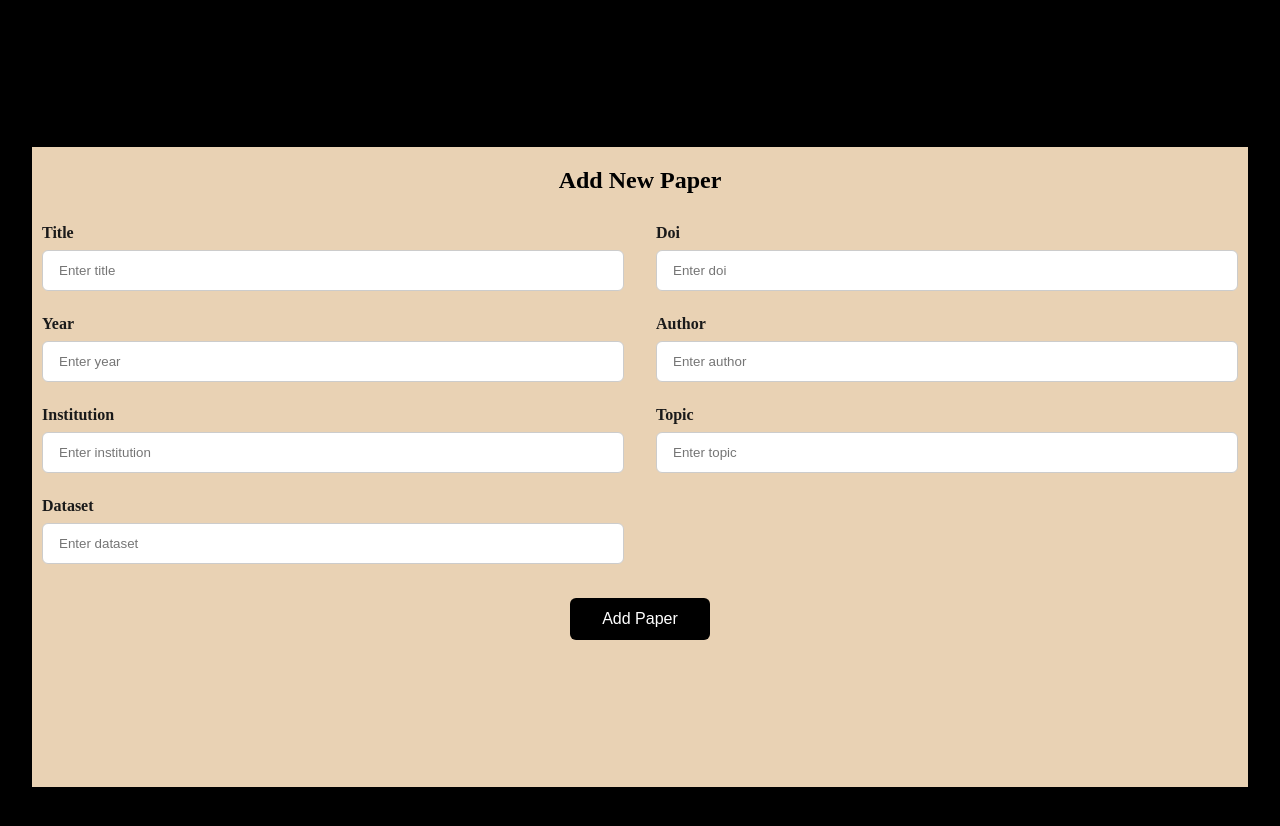
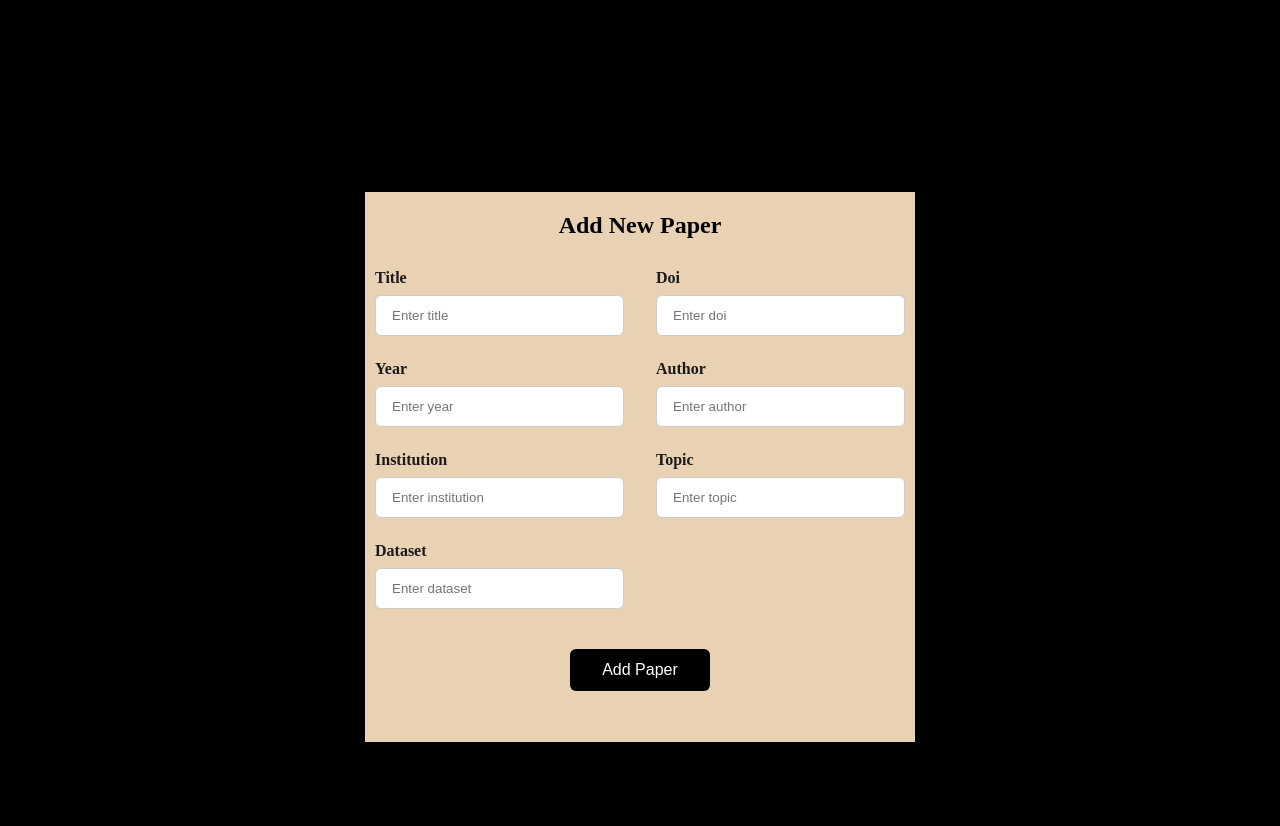
Before and after one commit to tiloschankarki/ScholarGraph, a React (Vite) app in the folder frontend/: page /add in a window 1280 px wide. Shown: the top 826 px of the page. Built offline with nearby package versions, Linux system fonts and the light colour scheme; no server answers.

Commit message:
layout update

```diff
--- a/frontend/src/components/AddPaperForm.jsx
+++ b/frontend/src/components/AddPaperForm.jsx
@@ -64,7 +64,8 @@ export default function AddPaperForm() {
 
  return (
   <div className="min-h-screen flex items-center justify-center bg-gray-100">
-    <div className="w-full max-w-2xl bg-[rgb(233,210,180)] rounded-2xl shadow-lg p-10 md:p-12 min-h-[640px]">
+    <div className="w-full max-w-2xl bg-[rgb(233,210,180)] rounded-2xl shadow-lg p-10 md:p-12 min-h-[550px]"
+    style={{ maxWidth: "550px" }}>
       <h2 className="text-3xl font-semibold text-center mb-8 text-gray-900">Add New Paper</h2>
 
       <form onSubmit={handleSubmit}>
@@ -99,13 +100,13 @@ export default function AddPaperForm() {
               />
             </div>
           ))}
-        </div>
 
+          {/* Button now inside the same grid */}
           <div
             style={{
-            gridColumn: "1 / span 2",   // spans both columns
+              gridColumn: "1 / span 2",
               display: "flex",
-            justifyContent: "center",   // centers horizontally
+              justifyContent: "center",
               marginTop: "1rem",
             }}
           >
@@ -124,6 +125,7 @@ export default function AddPaperForm() {
               Add Paper
             </button>
           </div>
+        </div>
       </form>
       <div className="mt-8">
         <TxDisplay status={status} message={message} data={paperData} />
```
Lines whose indentation alone changed are shown as unchanged.
